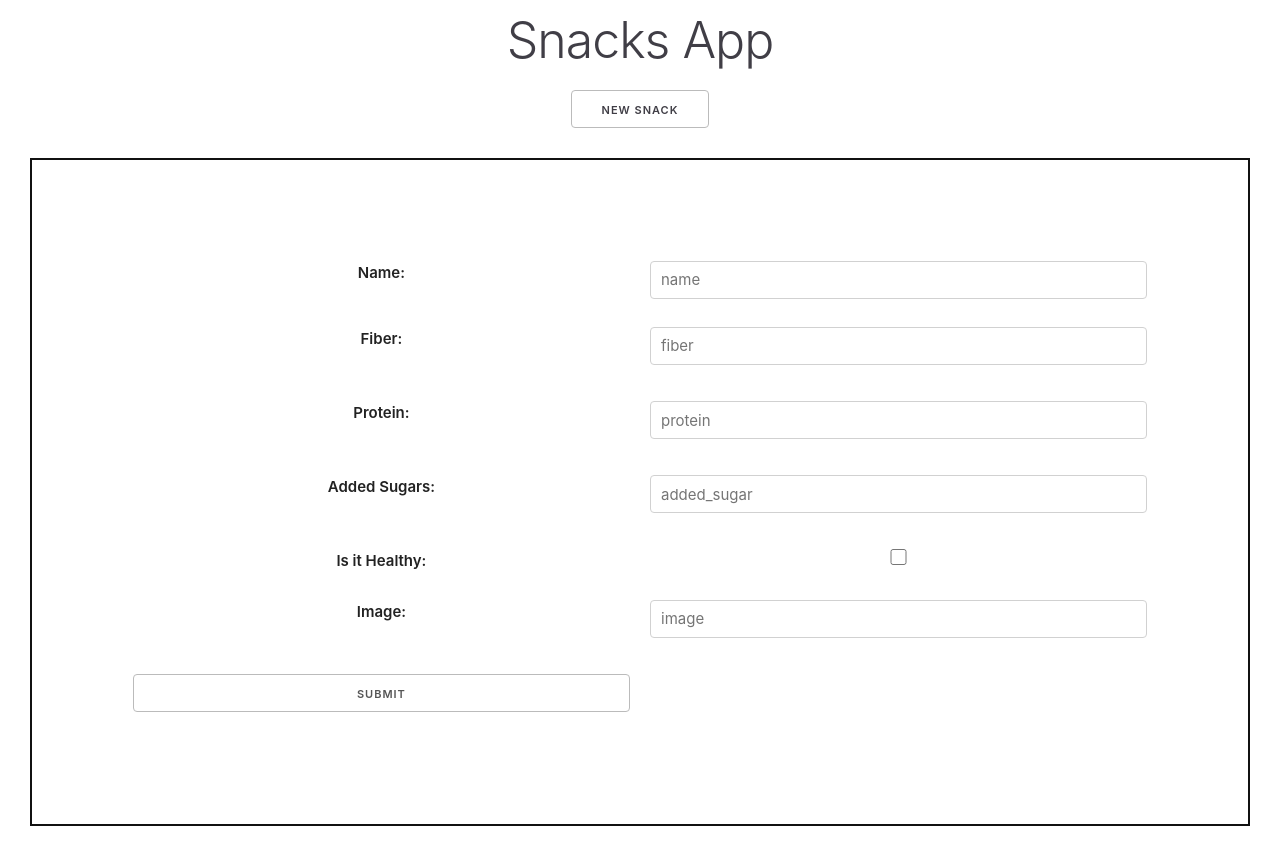
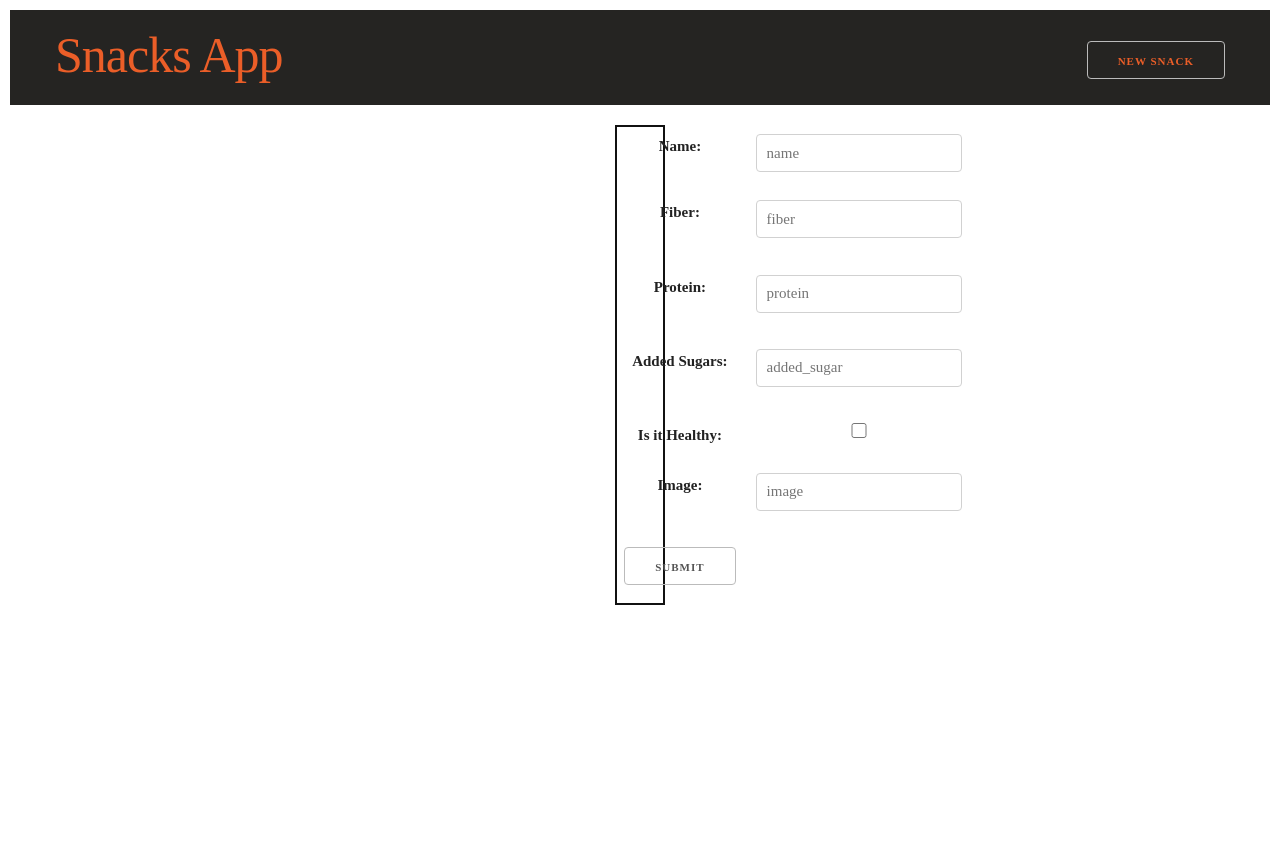
Before and after one commit to BennyZ3/Snack-App, a React (Create React App) app in the folder front-end/: page /snacks/new in a window 1280 px wide. After the commit the page ends 800 px from the top, so only its background shows below. Built offline with nearby package versions, Linux system fonts and the light colour scheme; no server answers.

Commit message:
finished all tsts but one

```diff
--- a/front-end/src/Components/HeartHealth.js
+++ b/front-end/src/Components/HeartHealth.js
@@ -1,10 +1,14 @@
 import heartSolid from "../assets/heart-solid.png";
 import heartOutline from "../assets/heart-regular.png";
 
-function HeartHealth({ snackHealth }) {
+function HeartHealth(snackHealth) {
   return (
     <>
-      <p>{snackHealth ? heartSolid : heartOutline}</p>
+      <img
+        className="Heart"
+        src={snackHealth ? heartSolid : heartOutline}
+        alt={snackHealth ? "healthy food" : "unhealthy food"}
+      />
     </>
   );
 }
--- a/front-end/src/Components/Snack.js
+++ b/front-end/src/Components/Snack.js
@@ -9,12 +9,10 @@ function Snack({ snack }) {
           <img src={snack.image} />
         </div>
         <h4>
-          <img
-            src={HeartHealth(snack.is_healthy)}
-            alt={snack.is_healthy ? "healthy food" : "unhealthy food"}
-          />
+          {HeartHealth(snack.is_healthy)}
           {snack.name}
         </h4>
+        {/* <h4>{HeartHealth(snack.is_healthy)}</h4> */}
       </Link>
       {/* <div>{snack.fiber}</div>
       <div>{snack.protein}</div>
--- a/front-end/src/Components/Snacks.js
+++ b/front-end/src/Components/Snacks.js
@@ -14,8 +14,8 @@ function Snacks() {
   }, [API]);
 
   return (
-    <div className="snacks">
-      <section>
+    <section className="Snacks">
+      <article className="Snacks">
         {/* <table> */}
         {/* <thead>
             <tr>
@@ -32,8 +32,8 @@ function Snacks() {
         })}
         {/* </tbody> */}
         {/* </table> */}
-      </section>
-    </div>
+      </article>
+    </section>
   );
 }
 
--- a/front-end/src/Pages/Details.js
+++ b/front-end/src/Pages/Details.js
@@ -2,6 +2,7 @@ import axios from "axios";
 import React from "react";
 import { useEffect, useState } from "react";
 import { Link, useNavigate, useParams } from "react-router-dom";
+import HeartHealth from "../Components/HeartHealth";
 
 const Details = () => {
   console.log("details");
@@ -28,16 +29,7 @@ const Details = () => {
   };
   return (
     <article className="details">
-      <aside>
-        <img
-          src={
-            snacks.is_healthy
-              ? "../assets/heart-solid.png"
-              : "../assets/heart-regular.png"
-          }
-          alt={snacks.is_healthy ? "healthy food" : "Not Healthy"}
-        />
-      </aside>
+      <aside>{HeartHealth(snacks.is_healthy)}</aside>
       <h2>Nutritional Facts</h2>
       <div>Protein: {snacks.protein}</div>
       <div>Fiber: {snacks.fiber}</div>
--- a/front-end/src/index.css
+++ b/front-end/src/index.css
@@ -6,15 +6,17 @@
 
 body {
   margin: 10px;
-    font-family: -apple-system, BlinkMacSystemFont, "Segoe UI", "Roboto", "Oxygen",
+  /* font-family: -apple-system, BlinkMacSystemFont, "Segoe UI", "Roboto", "Oxygen",
       "Ubuntu", "Cantarell", "Fira Sans", "Droid Sans", "Helvetica Neue",
-      sans-serif;
+      sans-serif; */
+  font-family: "Overlock, Cursive";
   text-align: center;
 }
 
 a {
   text-decoration: none;
-    color: rgb(64, 62, 70);
+  /* color: rgb(64, 62, 70); */
+  color: rgb(235, 94, 40);
 }
 
 form {
@@ -50,3 +52,45 @@
 tr:nth-child(odd) {
   background-color: rgb(243, 240, 243);
 }
+
+h1 {
+  font-family: "Carter One, cursive";
+}
+
+main {
+  width: 90px;
+  margin: auto;
+}
+
+nav {
+  background-color: rgb(37, 36, 34);
+  display: flex;
+  justify-content: space-between;
+  align-items: center;
+  padding-top: 1em;
+  padding-right: 3em;
+  padding-left: 3em;
+  margin-bottom: 1em;
+}
+
+h4 {
+  margin: 0;
+  font-size: 1em;
+}
+
+article {
+  display: flex;
+  flex-wrap: wrap;
+  justify-content: space-between;
+  padding: 1em;
+}
+
+article div {
+  width: 150px;
+  padding: 1em;
+  background-color: rgb(255, 252, 242);
+}
+
+.Snacks img {
+  width: 150px;
+}
```
Lines whose indentation alone changed are shown as unchanged.
